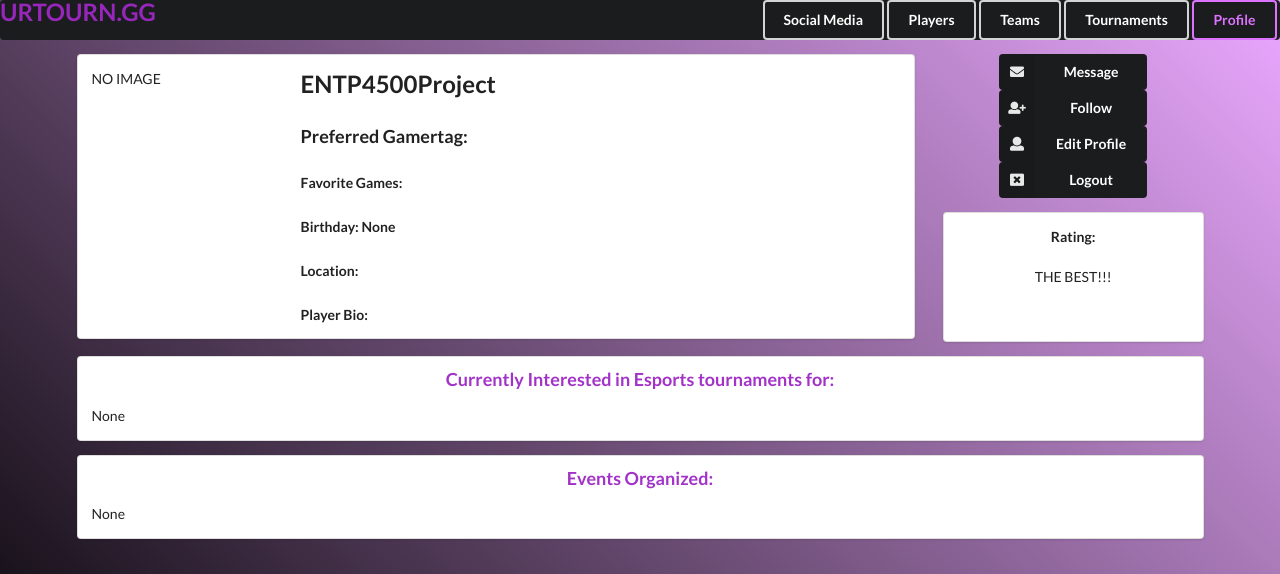
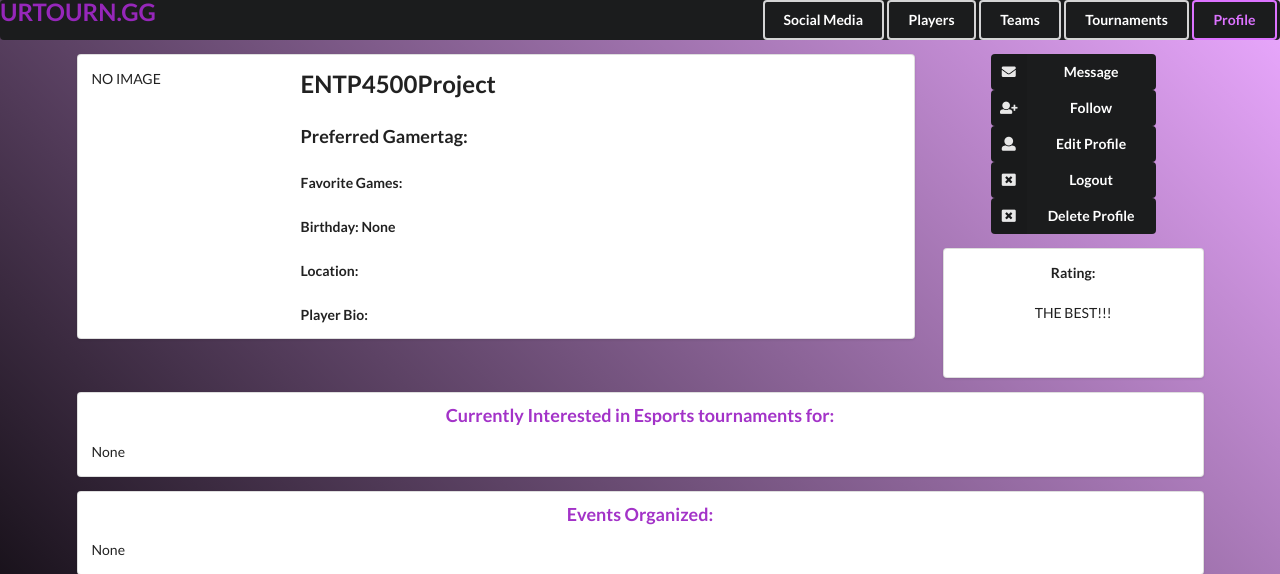
Before and after one commit to JeremyDClark17/ENTP4500Project, a Django app: page /profile/ in a window 1280 px wide. Shown: the top 574 px of the page. Run offline with Django 3.2, Linux system fonts and the light colour scheme; a user stored in the database is signed in; data comes from the database, SQL or seed files in the repository; both versions use the stored data as it was after the commit; some libraries are stand-ins or nearby versions.

Commit message:
Delete Functionality

```diff
--- a/UrTourn/templates/profilev2.html
+++ b/UrTourn/templates/profilev2.html
@@ -74,6 +74,12 @@
                                 Logout
                             </a>
                         </div>
+			<div class ="item">
+			    <a class="ui labeled icon black button" href="{% url 'UrTourn.views.delete_profile' %}">
+                                <i class="window close icon"></i>
+                                Delete Profile
+                            </a>
+                        </div>
                     </div>
 		    <div class="ui segment">
                         <div id="bio-header">
--- a/UrTourn/views.py
+++ b/UrTourn/views.py
@@ -43,7 +43,8 @@ def profile(request):
    if request.user.is_authenticated():
         return render(request, "profilev2.html", {'user' : request.user})
    else:
-        return redirect(home)
+	return redirect(home)
+
 
 def update_profile(request):
     if request.user.is_authenticated():
@@ -60,3 +61,7 @@ def update_profile(request):
         return render(request, "update_profile.html", {'profile_form' : profile_form})
     else:
         return redirect(home)
+
+def delete_profile(request):
+    request.user.delete()
+    return redirect(home)
--- a/entp4500project/urls.py
+++ b/entp4500project/urls.py
@@ -27,4 +27,5 @@ urlpatterns = [
     url(r'^signup/', 'UrTourn.views.signup', name = 'signup'),
     url(r'^profile/', 'UrTourn.views.profile', name = 'profile'),
     url(r'^update_profile/', 'UrTourn.views.update_profile', name = 'update'),
+    url(r'^delete_profile/', 'UrTourn.views.delete_profile', name = 'update'),
 ] + static(settings.MEDIA_URL, document_root=settings.MEDIA_ROOT)
```
Also changed, not shown: db.sqlite3.
